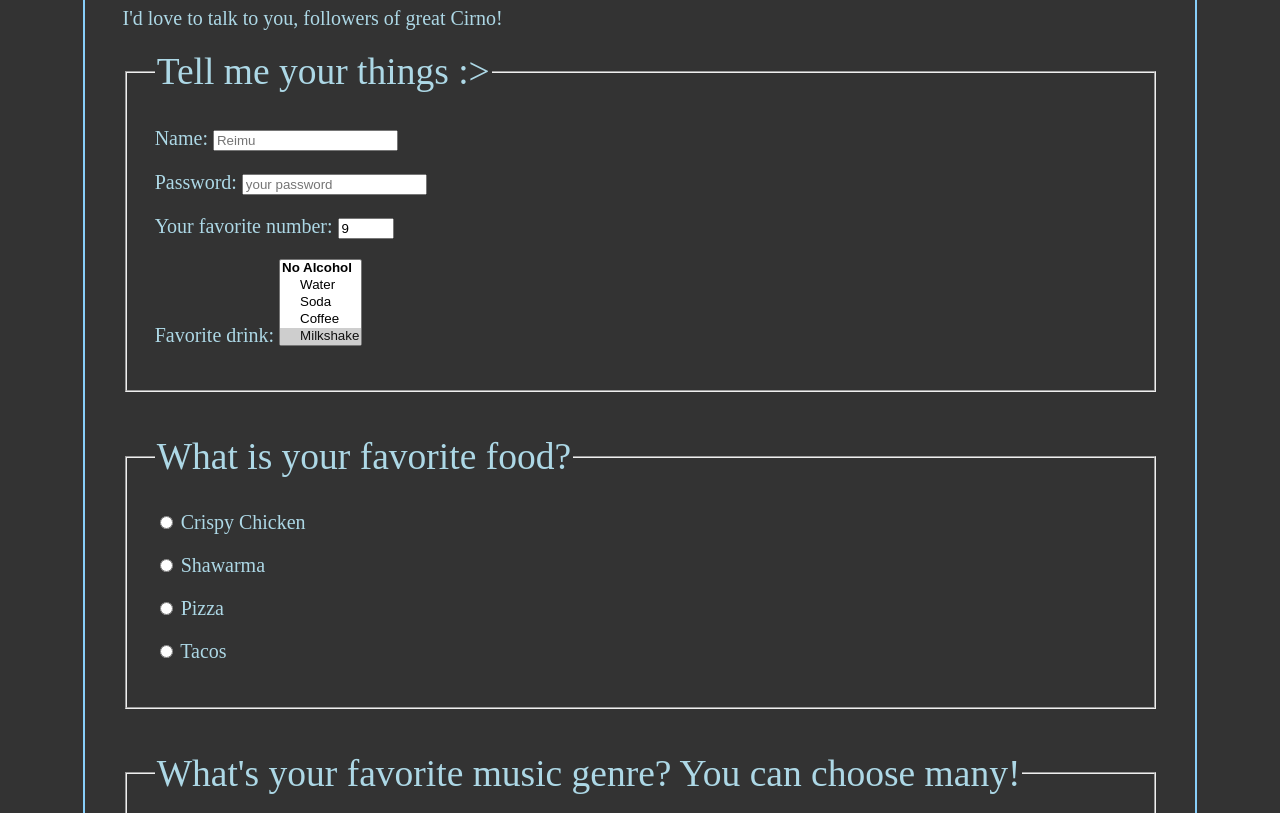
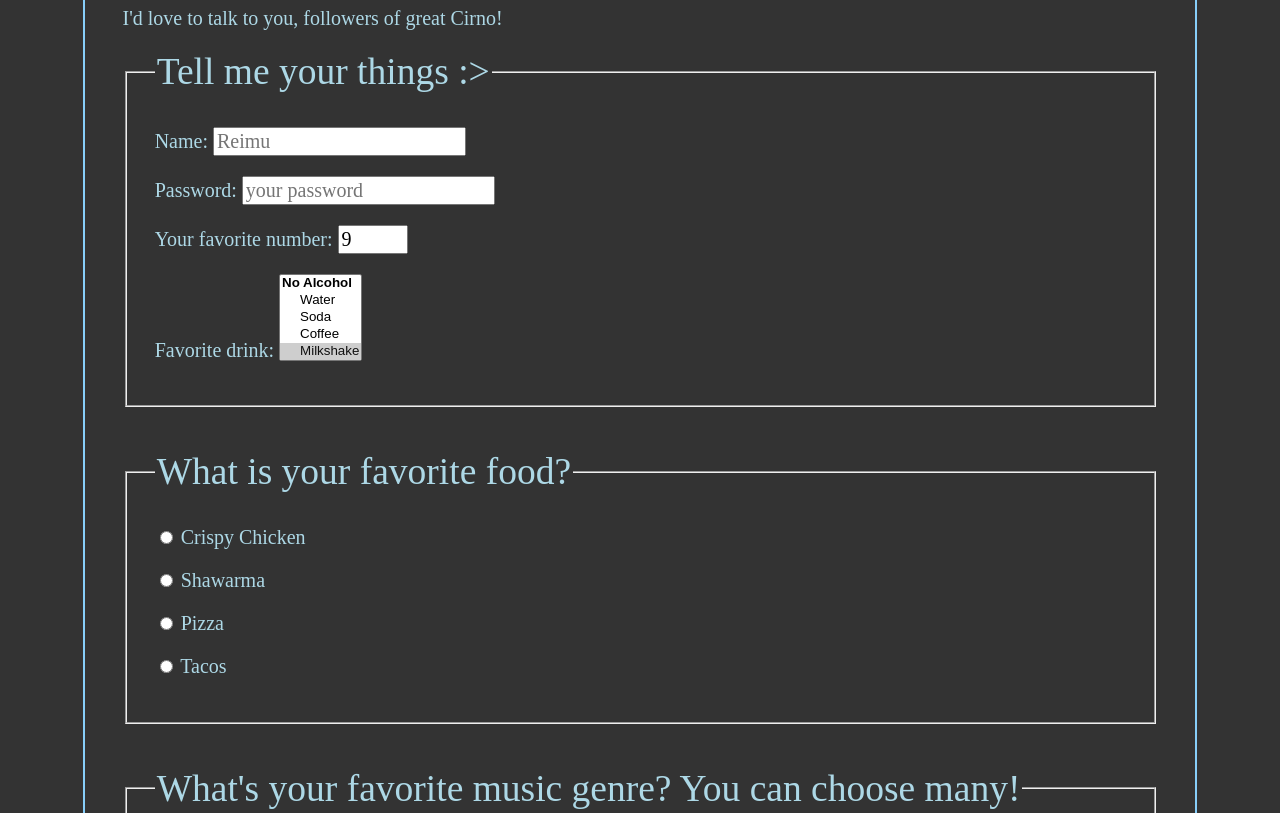
Before and after one commit to ReisSaigyouji/cirnos-website, a website: page index.html in a window 1280 px wide. Shown: the part 5720-6533 px from the top of the page. Drawn offline with Linux system fonts and the light colour scheme.

Commit message:
font inherited for inputs

```diff
--- a/main.css
+++ b/main.css
@@ -45,6 +45,10 @@ p, li, dl, dt, dd, details, figcaption, figure, li, main, nav, section, summary,
     font-size: 20px
 }
 
+input, button {
+    font: inherit;
+}
+
 .deepskyblue {
     color: deepskyblue;
 }
```
